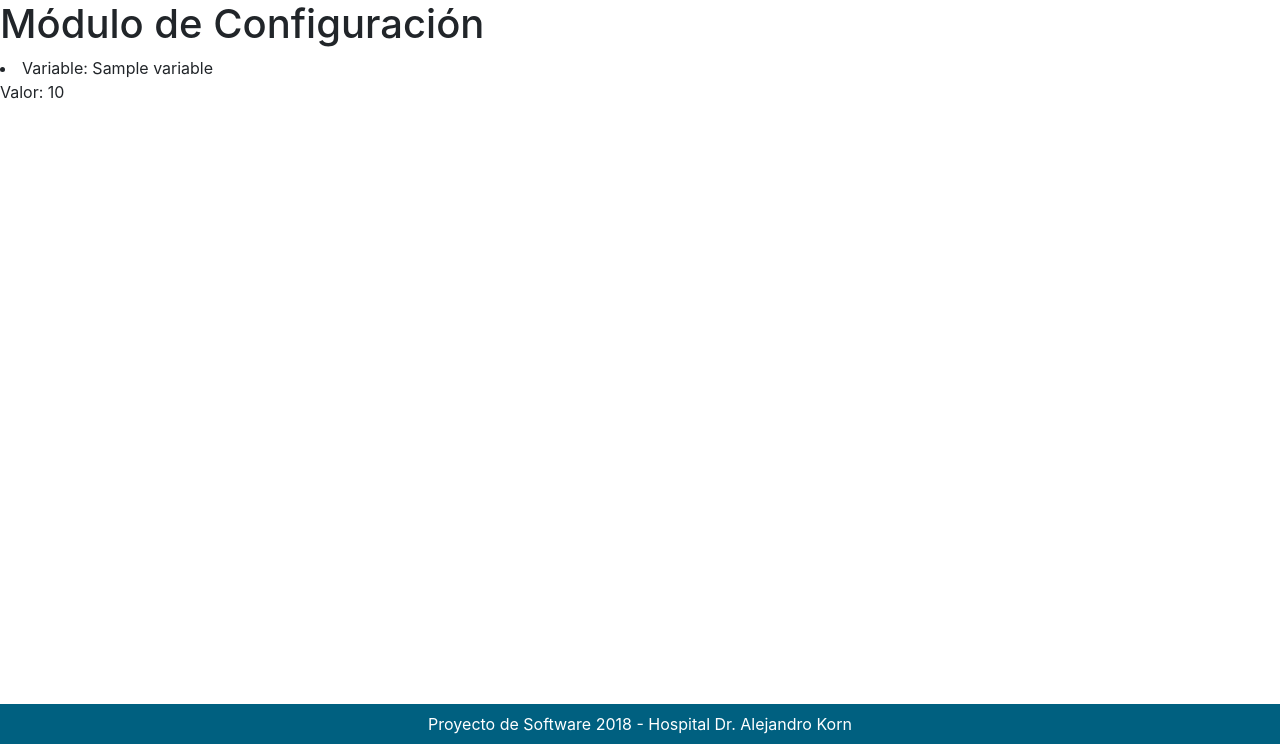
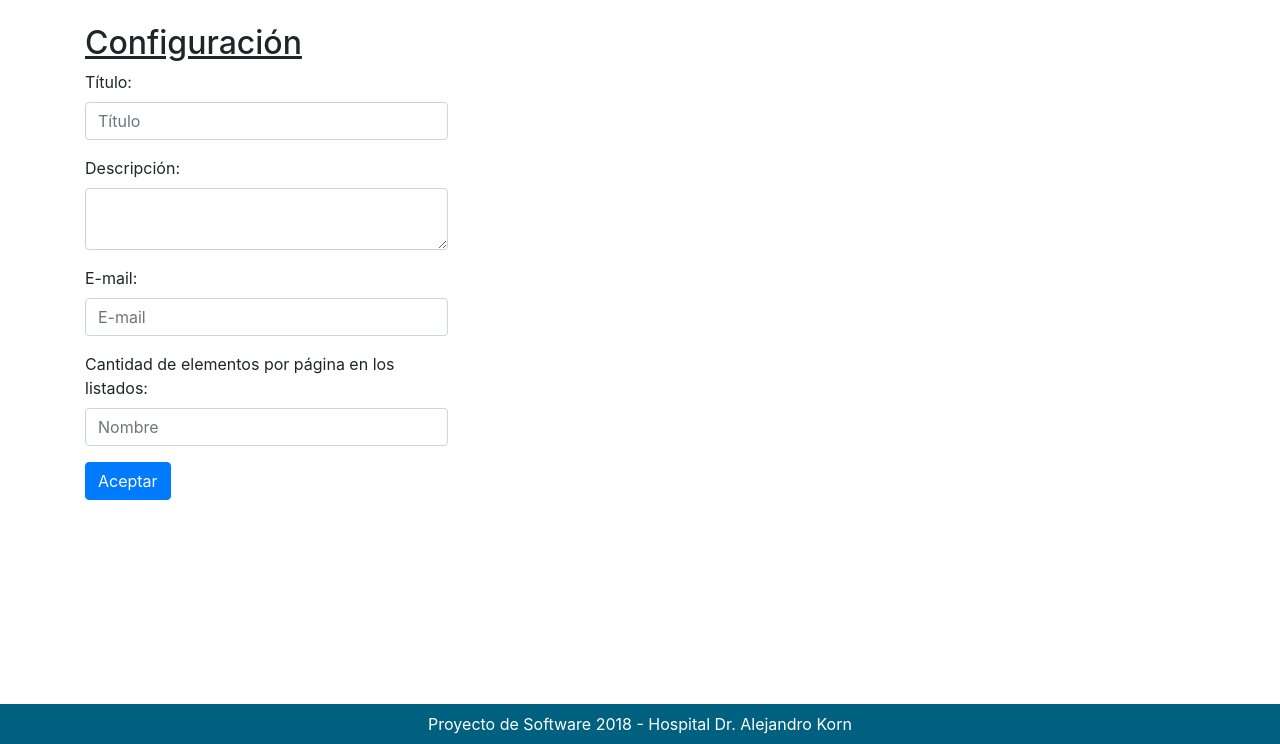
Before and after one commit to guillote96/hospital-psiquiatrico, a PHP site: template templates/configuracion.html.twig in a window 1280 px wide. Shown: the part 56-800 px from the top of the page. Run offline with PHP 8.4, Linux system fonts and the light colour scheme; the template is opened without the code that fills it: most values are stand-ins (such as "Sample title", 1, 10 or a date in 2020); some libraries are stand-ins or nearby versions.

Commit message:
archivos relacionados con el módulo de configuración

```diff
--- a/index.php
+++ b/index.php
@@ -97,6 +97,9 @@ if(isset($_GET["action"])){
 	else if ($_GET["action"] == 'buscar_paciente'){
 		PacienteController:: getInstance()->buscar_paciente();
 	}
+	else if ($_GET["action"] == 'modificarConfiguracion'){
+		ConfiguracionController::getInstance()->modificarConfiguracion();
+	}
 }
 else{
 	    UsuarioController::getInstance()->home();
--- a/model/PDOConfiguracion.php
+++ b/model/PDOConfiguracion.php
@@ -27,4 +27,10 @@ class PDOConfiguracion extends PDORepository {
         return $final_answer;
     }
 
+    public function modificarConfiguracion($titulo,$descripcion,$email,$cantidad){
+         $answer = $this->addObj("UPDATE configuracion SET valor='$titulo' WHERE id=1");
+         $answer = $this->addObj("UPDATE configuracion SET valor='$descripcion' WHERE id=2");
+         $answer = $this->addObj("UPDATE configuracion SET valor='$email' WHERE id=3");
+         $answer = $this->addObj("UPDATE configuracion SET valor='$cantidad' WHERE id=4");
+    }
 }
--- a/templates/configuracion.html.twig
+++ b/templates/configuracion.html.twig
@@ -1,10 +1,36 @@
 {% include 'encabezado.html' %}
 <body>
 {% include 'barra.html' %}
-<h1>Módulo de Configuración</h1>
-{% for item in resources %}
-    <li>Variable: {{item.variable}} <br> Valor: {{item.valor}} </li>
-{% endfor %}
+<div class="container">
+  <br>
+  <h2><u>Configuración</u></h2>
+  <form id="formulario" action="./index.php?action=modificarConfiguracion" method="POST">
+  <div class="form-row">
+    <div class="form-group col-md-4">
+      <label for="apellido">Título:</label>
+      <input type="text" class="form-control" id="titulo" name="titulo" placeholder="Título" value="{{resources[0].valor}}" required>
+    </div>
+  </div>
+  <div class="form-row">
+    <div class="form-group col-md-4">
+      <label for="nombre">Descripción:</label>
+      <textarea class="form-control" id="descripcion" name="descripcion" form="formulario" required>{{resources[1].valor}}</textarea>
+    </div>
+  </div>
+  <div class="form-row">
+    <div class="form-group col-md-4">
+      <label for="nombre">E-mail:</label>
+      <input type="text" class="form-control" id="email" name="email" placeholder="E-mail" value="{{resources[2].valor}}" required>
+    </div>
+  </div>
+  <div class="form-row">
+    <div class="form-group col-md-4">
+      <label for="nombre">Cantidad de elementos por página en los listados:</label>
+      <input type="text" class="form-control" id="cantidadDeElementos" name="cantidadDeElementos" placeholder="Nombre" value="{{resources[3].valor}}" required>
+    </div>
+  </div>
+  <button type="submit" class="btn btn-primary">Aceptar</button>
+</form>
 {% include 'footer.html' %}
 </body>
 </html>
```
Also changed, not shown: controller/ConfiguracionController.php (+11 -0 lines).
